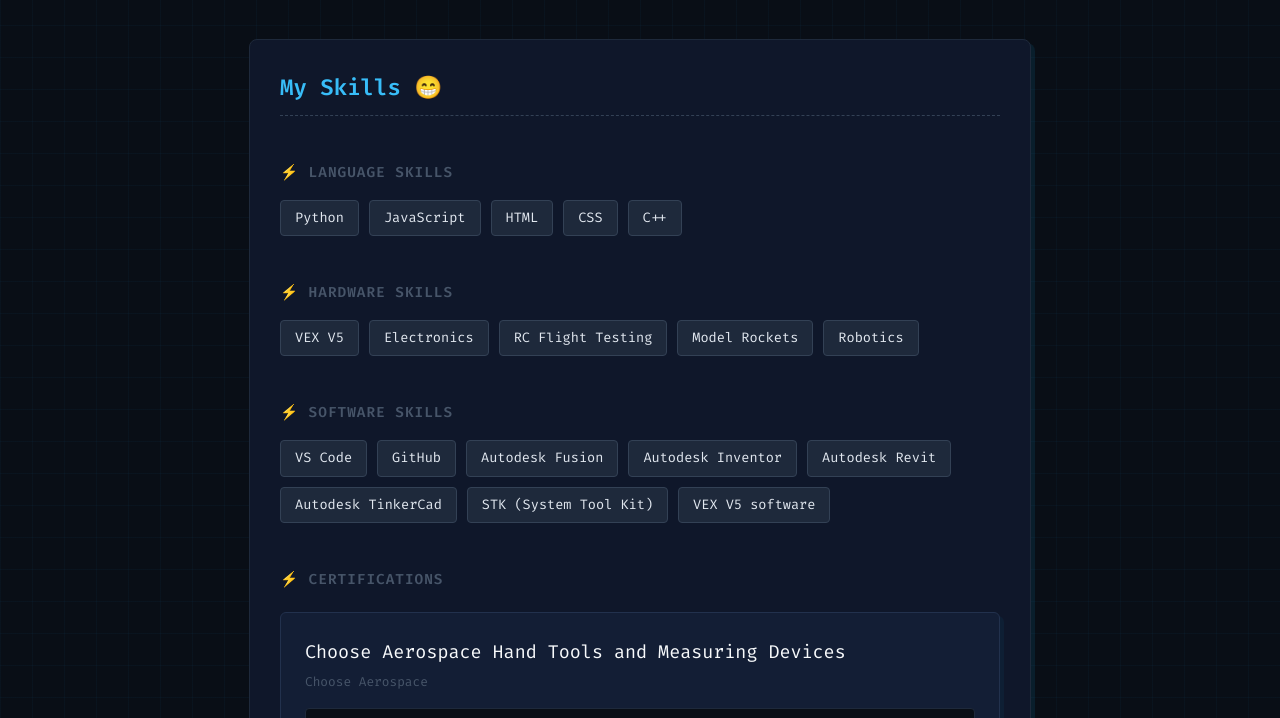
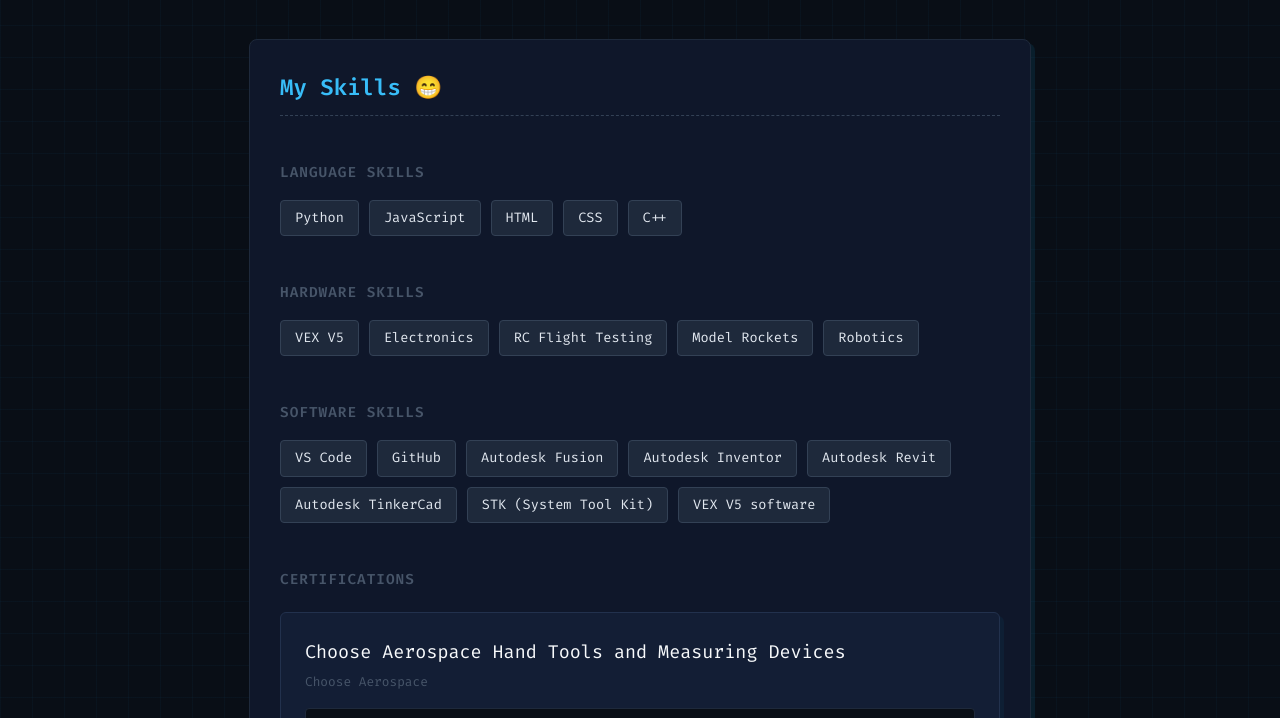
Before and after one commit to alomnsh/My-Personal-Site, a plain HTML site: page skills.html in a window 1280 px wide. Shown: the part 71-789 px from the top of the page. Drawn offline with Linux system fonts and the light colour scheme.

Commit message:
Emoji adjustment

```diff
--- a/style.css
+++ b/style.css
@@ -134,10 +134,6 @@ h2 {
   text-transform: uppercase;
   letter-spacing: 1px;
   margin: 45px 0 15px 0;
-}
-
-.subsection-title::before {
-  content: "⚡ ";
 }
 
 .project-grid {
```
